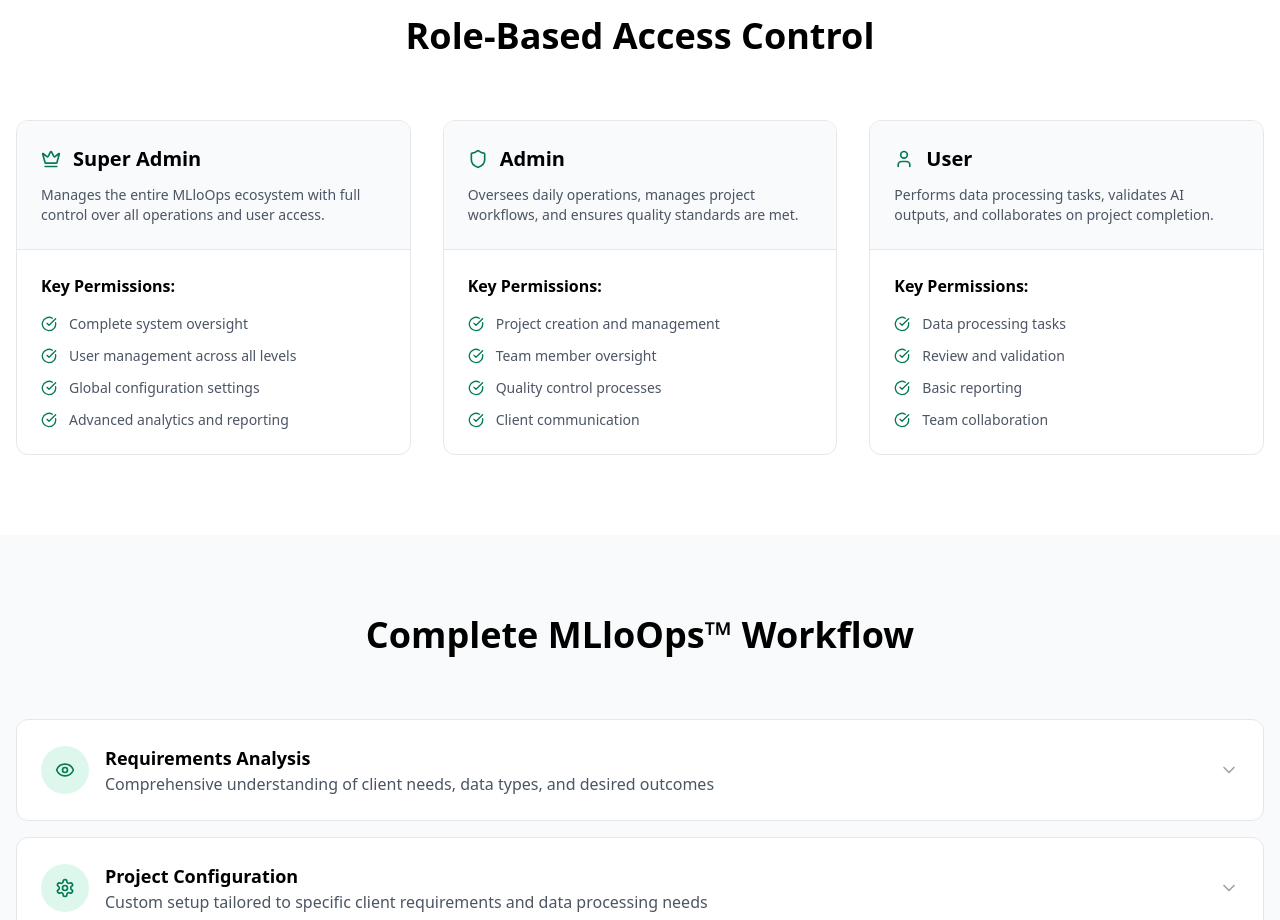
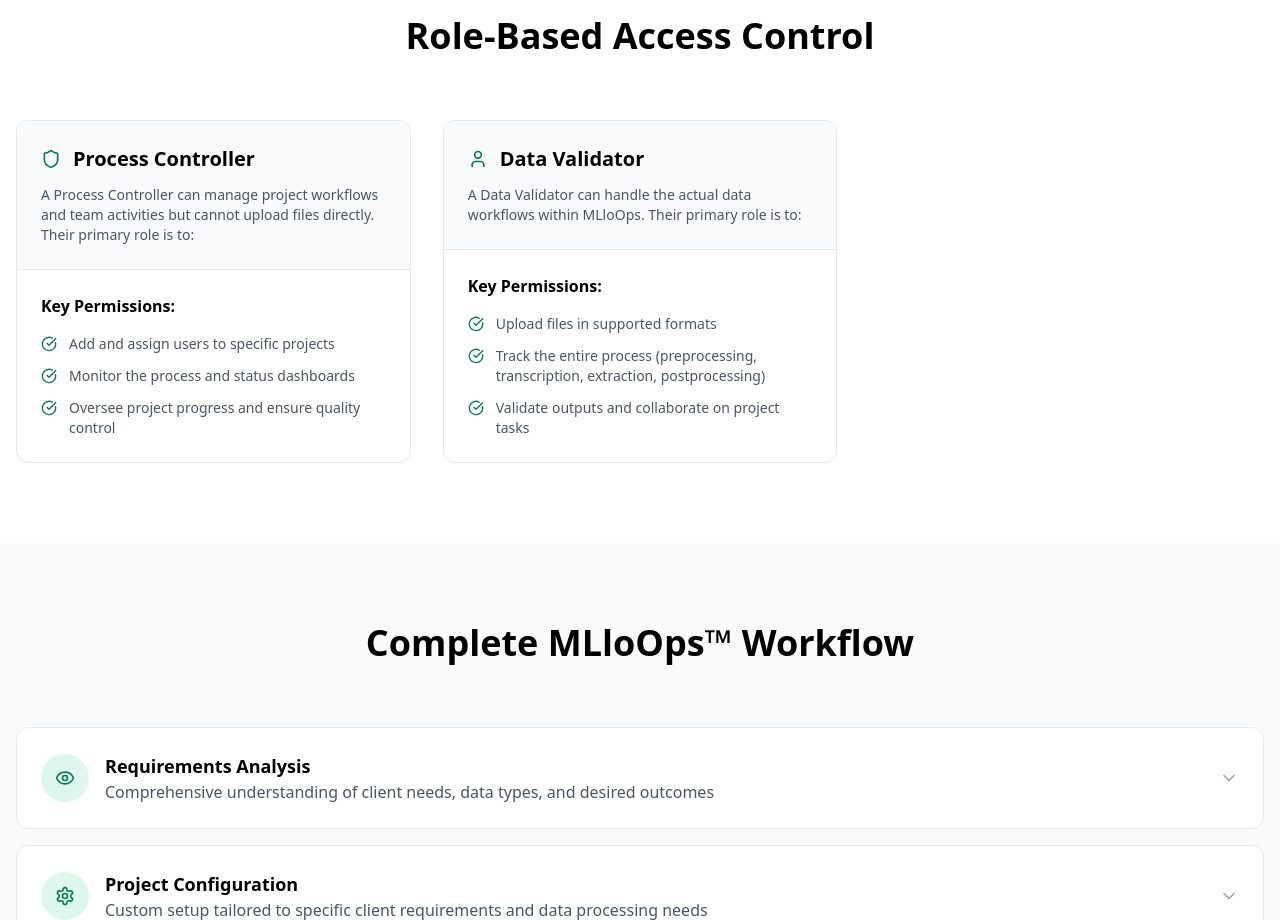
Before and after one commit to Dhivya-01/rbg_1, a React (Vite) app: page /#/MLloOps in a window 1280 px wide. Shown: the part 3460-4380 px from the top of the page. Built offline with nearby package versions, Linux system fonts and the light colour scheme.

Commit message:
update the roles details

```diff
--- a/src/component/Products/Loops.jsx
+++ b/src/component/Products/Loops.jsx
@@ -557,23 +557,24 @@ const MLloOpsContent = () => {
 
   // User roles
   const userRoles = [
-    {
-      role: "Super Admin",
-      icon: <Crown className="w-5 h-5" />,
-      permissions: ["Complete system oversight", "User management across all levels", "Global configuration settings", "Advanced analytics and reporting"],
-      responsibilities: "Manages the entire MLloOps ecosystem with full control over all operations and user access."
+    // {
+    //   role: "Super Admin",
+    //   icon: <Crown className="w-5 h-5" />,
+    //   permissions: ["Complete system oversight", "User management across all levels", "Global configuration settings", "Advanced analytics and reporting"],
+    //   responsibilities: "Manages the entire MLloOps ecosystem with full control over all operations and user access."
+    // },
+    {
+      role: "Process Controller",
+      icon: <Shield className="w-5 h-5" />,
+      permissions: ["Add and assign users to specific projects", "Monitor the process and status dashboards" , "Oversee project progress and ensure quality control"],
+      responsibilities: "A Process Controller can manage project workflows and team activities but cannot upload files directly. Their primary role is to:"
     },
     {
-      role: "Admin",
-      icon: <Shield className="w-5 h-5" />,
-      permissions: ["Project creation and management", "Team member oversight", "Quality control processes", "Client communication"],
-      responsibilities: "Oversees daily operations, manages project workflows, and ensures quality standards are met."
-    },
-    {
-      role: "User",
+      role: "Data Validator",
       icon: <User className="w-5 h-5" />,
-      permissions: ["Data processing tasks", "Review and validation", "Basic reporting", "Team collaboration"],
-      responsibilities: "Performs data processing tasks, validates AI outputs, and collaborates on project completion."
+      permissions: ["Upload files in supported formats","Track the entire process (preprocessing, transcription, extraction, postprocessing)",
+"Validate outputs and collaborate on project tasks"],
+      responsibilities: "A Data Validator can handle the actual data workflows within MLloOps. Their primary role is to:"
     }
   ];
 
```
